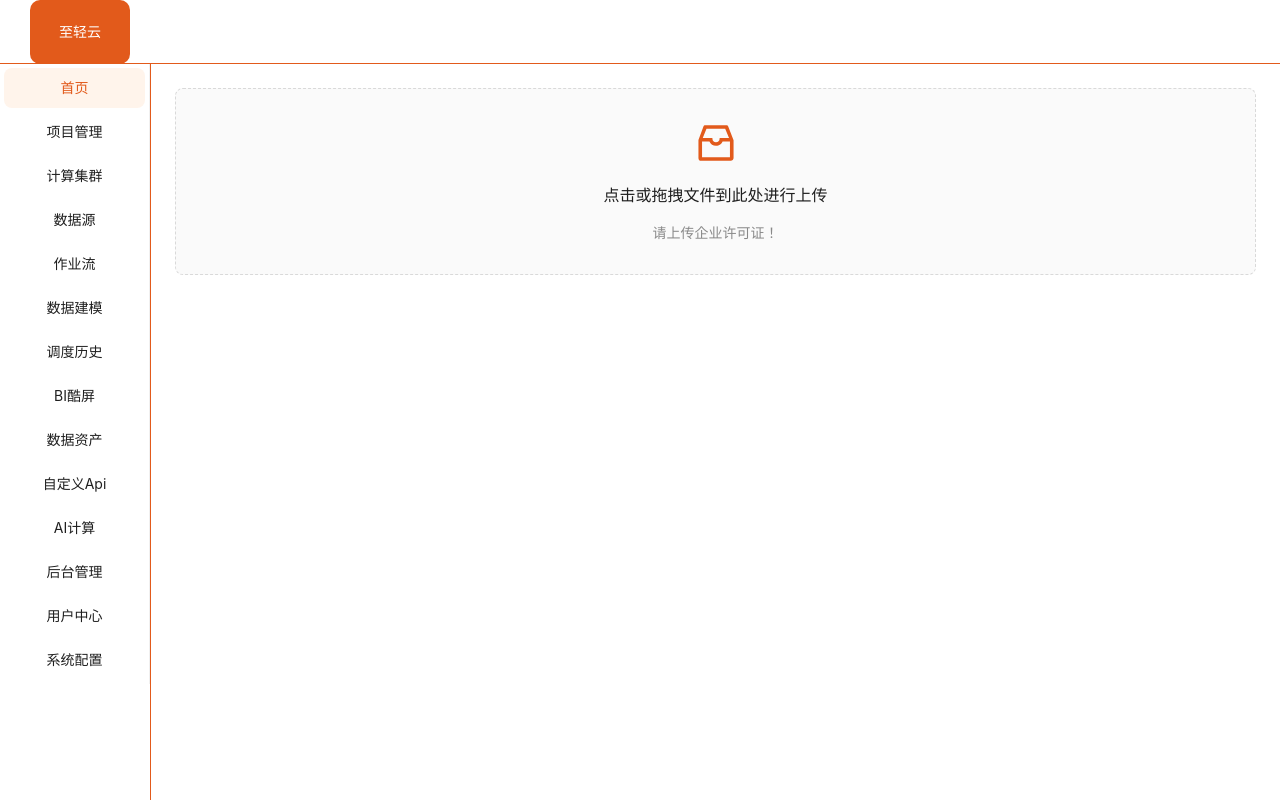
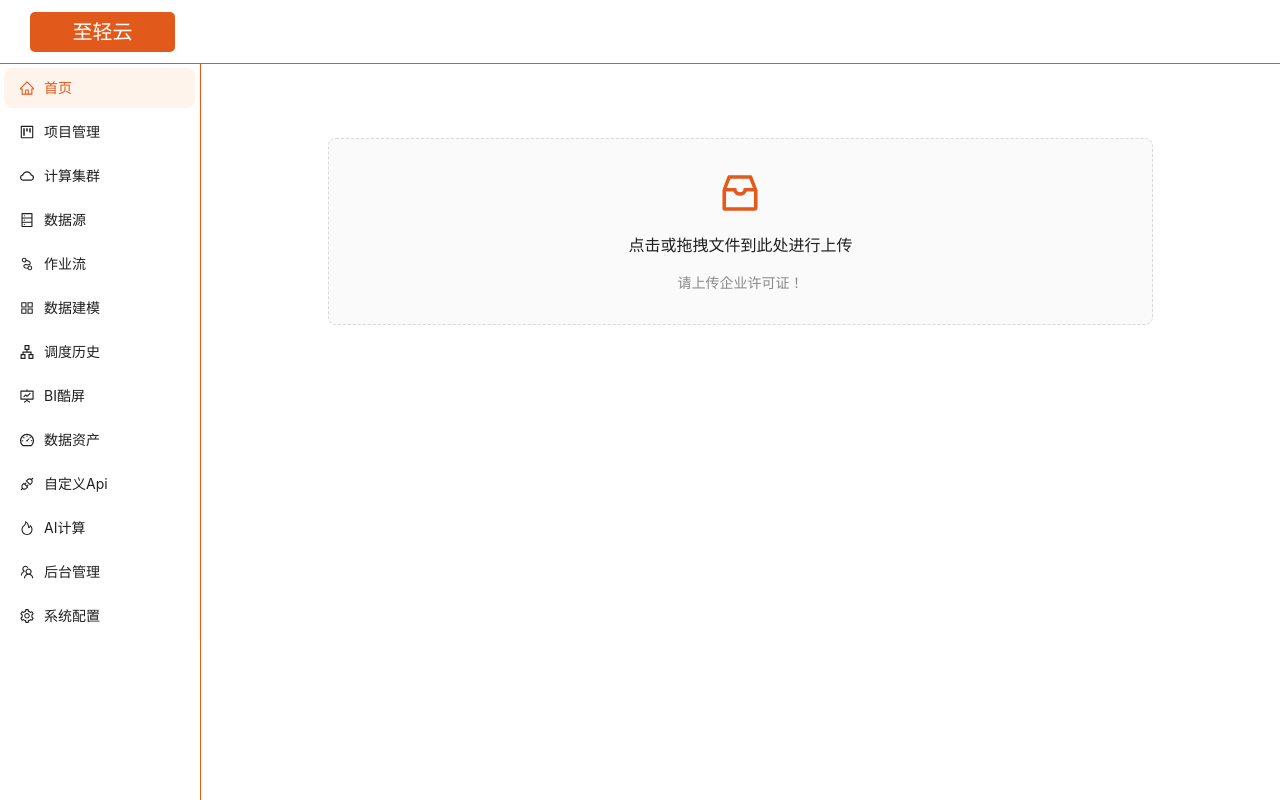
Before and after one commit to isxcode/spark-yun, a React (Create React App) app in the folder spark-yun-website/: page /monitor in a window 1280 px wide. Built offline with nearby package versions, Linux system fonts and the light colour scheme; sample sign-in values are in the browser's storage.

Commit message:
:sparkles: 添加flyway升级版本

```diff
--- a/spark-yun-website/package.json
+++ b/spark-yun-website/package.json
@@ -3,6 +3,7 @@
   "version": "0.1.0",
   "private": true,
   "dependencies": {
+    "@ant-design/icons": "^5.0.1",
     "@testing-library/jest-dom": "^5.16.5",
     "@testing-library/react": "^13.4.0",
     "@testing-library/user-event": "^13.5.0",
@@ -10,7 +11,7 @@
     "@types/node": "^16.18.16",
     "@types/react": "^18.0.28",
     "@types/react-dom": "^18.0.11",
-    "antd": "^5.2.2",
+    "antd": "^5.4.0",
     "axios": "^1.3.4",
     "localforage": "^1.10.0",
     "match-sorter": "^6.3.1",
--- a/spark-yun-website/src/global.ts
+++ b/spark-yun-website/src/global.ts
@@ -1 +1 @@
-export const THEME_COLOR = "#e25a1b";
+export const THEME_COLOR = '#e25a1b';
--- /dev/null
+++ b/spark-yun-website/src/layouts/Layouts.less
@@ -0,0 +1,25 @@
+@import "../global.less";
+
+.sy-header {
+  background: white;
+  border-bottom: @THEME_COLOR solid 1px;
+  padding-inline: 30px;
+  display: flex;
+  align-items: center;
+}
+
+.sy-sider {
+  background: white !important;
+}
+
+.sy-logo {
+  background: @THEME_COLOR;
+  color: white;
+  text-align: center;
+  height: 40px;
+  line-height: 40px;
+  border-radius: 5px;
+  float: left;
+  width: 145px;
+  font-size: 20px;
+}
--- a/spark-yun-website/src/layouts/Layouts.scss
+++ /dev/null
@@ -1,8 +0,0 @@
-.logo {
-  float: left;
-  width: 120px;
-  height: 35px;
-  line-height: 35px;
-  margin: 16px 24px 16px 0;
-  font-size: 18px;
-}
--- a/spark-yun-website/src/layouts/Layouts.tsx
+++ b/spark-yun-website/src/layouts/Layouts.tsx
@@ -1,6 +1,17 @@
 import React from 'react'
 import { Layout, Menu, type MenuProps, message, theme } from 'antd'
 import { Outlet, useNavigate } from 'react-router-dom'
+import './Layouts.less';
+import {
+  ApartmentOutlined, ApiOutlined,
+  AppstoreOutlined,
+  CloudOutlined, DashboardOutlined,
+  DatabaseOutlined, FireOutlined, FundProjectionScreenOutlined,
+  HomeOutlined, NodeIndexOutlined,
+  ProjectOutlined,
+  SettingOutlined, TeamOutlined,
+  UserOutlined
+} from "@ant-design/icons";
 
 function Layouts () {
   const navigate = useNavigate()
@@ -11,6 +22,7 @@ function Layouts () {
     {
       key: 1,
       label: '首页',
+      icon: <HomeOutlined/>,
       onClick: () => {
         navigate('/auth')
       }
@@ -18,6 +30,7 @@ function Layouts () {
     {
       key: 2,
       label: '项目管理',
+      icon: <ProjectOutlined/>,
       onClick: () => {
         navigate('/auth')
       }
@@ -25,6 +38,7 @@ function Layouts () {
     {
       key: 3,
       label: '计算集群',
+      icon: <CloudOutlined/>,
       onClick: () => {
         navigate('/engine')
       }
@@ -32,6 +46,7 @@ function Layouts () {
     {
       key: 4,
       label: '数据源',
+      icon: <DatabaseOutlined/>,
       onClick: () => {
         navigate('/datasource')
       }
@@ -39,6 +54,7 @@ function Layouts () {
     {
       key: 5,
       label: '作业流',
+      icon: <NodeIndexOutlined/>,
       onClick: () => {
         navigate('/workflow')
       }
@@ -46,6 +62,7 @@ function Layouts () {
     {
       key: 6,
       label: '数据建模',
+      icon: <AppstoreOutlined/>,
       onClick: () => {
         navigate('/auth')
       }
@@ -53,6 +70,7 @@ function Layouts () {
     {
       key: 7,
       label: '调度历史',
+      icon: <ApartmentOutlined/>,
       onClick: () => {
         navigate('/auth')
       }
@@ -60,6 +78,7 @@ function Layouts () {
     {
       key: 8,
       label: 'BI酷屏',
+      icon: <FundProjectionScreenOutlined />,
       onClick: () => {
         navigate('/auth')
       }
@@ -67,6 +86,7 @@ function Layouts () {
     {
       key: 9,
       label: '数据资产',
+      icon: <DashboardOutlined/>,
       onClick: () => {
         navigate('/auth')
       }
@@ -74,6 +94,7 @@ function Layouts () {
     {
       key: 10,
       label: '自定义Api',
+      icon: <ApiOutlined/>,
       onClick: () => {
         navigate('/auth')
       }
@@ -81,6 +102,7 @@ function Layouts () {
     {
       key: 11,
       label: 'AI计算',
+      icon: <FireOutlined/>,
       onClick: () => {
         navigate('/auth')
       }
@@ -88,13 +110,7 @@ function Layouts () {
     {
       key: 12,
       label: '后台管理',
-      onClick: () => {
-        navigate('/auth')
-      }
-    },
-    {
-      key: 13,
-      label: '用户中心',
+      icon: <TeamOutlined/>,
       onClick: () => {
         navigate('/auth')
       }
@@ -102,6 +118,7 @@ function Layouts () {
     {
       key: 14,
       label: '系统配置',
+      icon: <SettingOutlined/>,
       onClick: () => {
         navigate('/auth')
       }
@@ -114,41 +131,32 @@ function Layouts () {
 
   return (
     <>
-      <Layout style={{ minHeight: '100vh' }}>
-        <Header style={{ background: colorBgContainer, borderBottom: colorPrimary + ' solid 1.4px' ,paddingInline:'30px'}}>
+      <Layout style={{minHeight: '100vh'}}>
+        <Header className={'sy-header'}>
           <div
-            onClick={()=>{
-              window.open('https://zhiqingyun.isxcode.com')}}
-            className={'logo'}
-            style={{
-              cursor:'pointer',
-              background: colorPrimary,
-              color: 'white',
-              width: '100px',
-              textAlign: 'center',
-              borderRadius: '10px'
-            }}>
+            className={'sy-logo'}
+            onClick={() => window.open('https://zhiqingyun.isxcode.com')}>
             至轻云
           </div>
         </Header>
         <Layout>
-          <Sider width={150} style={{ background: colorBgContainer, textAlign: 'center' }}>
-            <Menu defaultSelectedKeys={['1']} items={menus} />
+          <Sider className={'sy-sider'} width={200}>
+            <Menu defaultSelectedKeys={['1']} items={menus}/>
           </Sider>
-          <Layout style={{ borderLeft: colorPrimary + ' solid 1.4px' }}>
+          <Layout style={{borderLeft: colorPrimary + ' solid 1.4px'}}>
             <Content
               style={{
                 padding: 24,
                 margin: 0,
                 background: colorBgContainer
               }}>
-              <Outlet />
+              <Outlet/>
             </Content>
           </Layout>
         </Layout>
       </Layout>
     </>
-  )
+  );
 }
 
 export default Layouts
--- /dev/null
+++ b/spark-yun-website/src/pages/auth/Auth.less
@@ -0,0 +1,4 @@
+.sy-dragger {
+  width: 80%;
+  margin: 50px auto auto;
+}
--- a/spark-yun-website/src/pages/auth/Auth.tsx
+++ b/spark-yun-website/src/pages/auth/Auth.tsx
@@ -3,16 +3,17 @@ import { Button, Form, Input, message, theme, Upload, type UploadProps } from 'a
 import axios from 'axios'
 import { useNavigate } from 'react-router-dom'
 import Dragger from 'antd/es/upload/Dragger'
-import { InboxOutlined } from '@ant-design/icons'
+import {InboxOutlined} from '@ant-design/icons';
+import './Auth.less'
+
 function Auth () {
   const { Dragger } = Upload
 
   const props: UploadProps = {
     name: 'file',
-    multiple: true,
-    action: 'https://www.mocky.io/v2/5cc8019d300000980a055e76',
-    onChange (info) {
-      const { status } = info.file
+    multiple: false,
+    onChange(info) {
+      const {status} = info.file
       if (status !== 'uploading') {
         console.log(info.file, info.fileList)
       }
@@ -22,22 +23,22 @@ function Auth () {
         message.error(`${info.file.name} file upload failed.`)
       }
     },
-    onDrop (e) {
+    onDrop(e) {
       console.log('Dropped files', e.dataTransfer.files)
     }
-  }
+  };
 
   return (
-    <div>
+    <div className={"sy-dragger"}>
       <Dragger {...props}>
         <p className="ant-upload-drag-icon">
-          <InboxOutlined />
+          <InboxOutlined/>
         </p>
         <p className="ant-upload-text">点击或拖拽文件到此处进行上传</p>
         <p className="ant-upload-hint">请上传企业许可证！</p>
       </Dragger>
     </div>
-  )
+  );
 }
 
 export default Auth
--- a/spark-yun-website/src/pages/login/Login.less
+++ b/spark-yun-website/src/pages/login/Login.less
@@ -24,7 +24,7 @@
 }
 
 .sy-login-describe {
-  margin: auto auto 20px;
+  margin: auto auto 30px;
   text-align: center;
   color: darkgray;
   font-size: 13px;
--- a/spark-yun-website/src/pages/login/Login.tsx
+++ b/spark-yun-website/src/pages/login/Login.tsx
@@ -21,7 +21,7 @@ function Login() {
   };
 
   return (
-    <div className={"sy-login-div"}>
+    <div className={'sy-login-div'}>
 
       <div className={'sy-login-logo'}>至轻云</div>
 
```
Also changed, not shown: spark-yun-website/src/pages/auth/Auth.scss (added), 1 other file (tests, documents, lock files or other folders).
